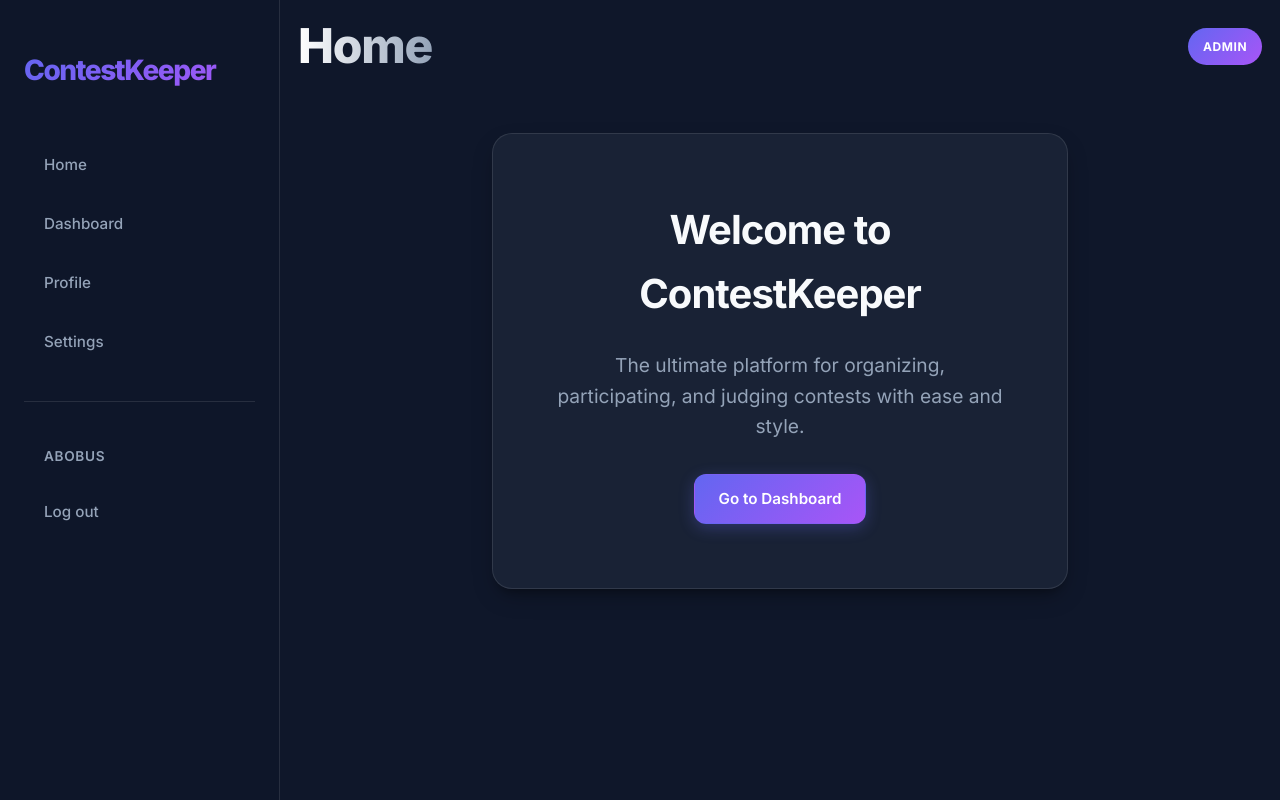
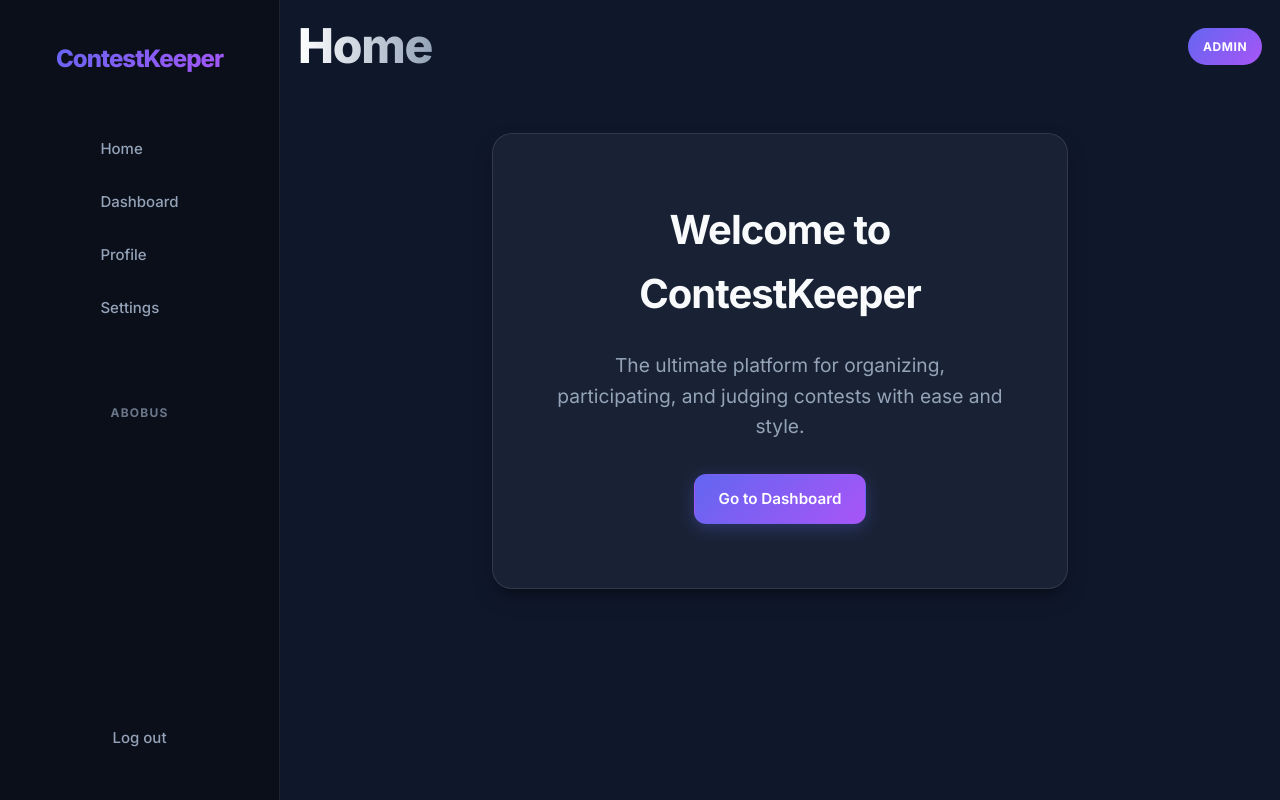
Before and after one commit to yourbrolol/team404NotFound, a Django app: page / in a window 1280 px wide. Run offline with Django 5.2, Linux system fonts and the light colour scheme; a user stored in the database is signed in.

Commit message:
андрей лох

```diff
--- a/ContestKeeper/app/static/css/common.css
+++ b/ContestKeeper/app/static/css/common.css
@@ -38,7 +38,9 @@ body {
 }
 
 /* Typography */
-h1, h2, h3 {
+h1,
+h2,
+h3 {
     color: var(--text-main);
     letter-spacing: -0.025em;
 }
@@ -53,7 +55,8 @@ h1, h2, h3 {
 }
 
 /* Components */
-.glass-panel, .contest-card {
+.glass-panel,
+.contest-card {
     display: flex;
     background: var(--bg-card);
     backdrop-filter: blur(12px);
@@ -68,7 +71,8 @@ h1, h2, h3 {
     flex-direction: column;
 }
 
-.glass-panel:hover, .contest-card:hover {
+.glass-panel:hover,
+.contest-card:hover {
     transform: translateY(-4px);
     border-color: rgba(99, 102, 241, 0.4);
     background: rgba(30, 41, 59, 0.9);
@@ -87,7 +91,8 @@ h1, h2, h3 {
     text-decoration: none;
     transition: all 0.2s ease;
     cursor: pointer;
-    border: 1px solid transparent; /* Match the box model of tinted buttons */
+    border: 1px solid transparent;
+    /* Match the box model of tinted buttons */
     gap: 0.5rem;
 }
 
@@ -222,8 +227,10 @@ select:focus {
         gap: 1.25rem;
     }
 
-    .glass-panel, .contest-card {
-        min-width: 0;          /* allow shrinking inside grid */
+    .glass-panel,
+    .contest-card {
+        min-width: 0;
+        /* allow shrinking inside grid */
         min-height: 0;
         padding: 1.5rem;
     }
@@ -255,11 +262,13 @@ select:focus {
     }
 
     .contest-grid {
-        grid-template-columns: 1fr;   /* single column */
+        grid-template-columns: 1fr;
+        /* single column */
         gap: 1rem;
     }
 
-    .glass-panel, .contest-card {
+    .glass-panel,
+    .contest-card {
         padding: 1.25rem;
         border-radius: 1rem;
     }
@@ -285,3 +294,73 @@ select:focus {
         padding: 0.4rem 1rem;
     }
 }
+
+:root {
+    --nav-bg: rgba(15, 15, 20, 0.8);
+    /* Полупрозрачный темный */
+    --accent: #7d5fff;
+    /* Фиолетовый акцент */
+    --text: #ffffff;
+}
+
+.navbar {
+    background: var(--nav-bg);
+    backdrop-filter: blur(10px);
+    /* Эффект матового стекла */
+    border-bottom: 1px solid rgba(255, 255, 255, 0.1);
+    position: sticky;
+    top: 0;
+    z-index: 1000;
+    padding: 0.8rem 2rem;
+}
+
+.nav-container {
+    max-width: 1200px;
+    margin: 0 auto;
+    display: flex;
+    justify-content: space-between;
+    align-items: center;
+}
+
+.nav-logo {
+    font-size: 1.5rem;
+    font-weight: bold;
+    color: var(--text);
+    text-decoration: none;
+    letter-spacing: 1px;
+}
+
+.nav-logo span {
+    color: var(--accent);
+}
+
+.nav-links {
+    list-style: none;
+    display: flex;
+    gap: 2rem;
+    align-items: center;
+}
+
+.nav-links a {
+    color: rgba(255, 255, 255, 0.7);
+    text-decoration: none;
+    font-size: 0.95rem;
+    transition: 0.3s;
+}
+
+.nav-links a:hover {
+    color: var(--accent);
+}
+
+.nav-btn {
+    background: var(--accent);
+    color: white !important;
+    padding: 0.5rem 1.2rem;
+    border-radius: 8px;
+    font-weight: 500;
+}
+
+.nav-btn:hover {
+    filter: brightness(1.2);
+    box-shadow: 0 0 15px rgba(125, 95, 255, 0.4);
+}
--- a/ContestKeeper/app/static/css/nav.css
+++ b/ContestKeeper/app/static/css/nav.css
@@ -1,53 +1,96 @@
+:root {
+    --nav-bg: #0b0f1a;
+    --nav-glass: rgba(15, 23, 42, 0.85);
+    --nav-link-hover: rgba(255, 255, 255, 0.04);
+    --nav-link-active: rgba(99, 102, 241, 0.1);
+    --nav-border: rgba(255, 255, 255, 0.08);
+    --nav-primary: #6366f1;
+    --nav-secondary: #a855f7;
+    --nav-text-main: #f8fafc;
+    --nav-text-muted: #94a3b8;
+    --nav-width: 280px;
+}
+
 body {
-    padding-left: 280px;
+    padding-left: var(--nav-width);
+    background-color: #0f172a;
+    transition: padding 0.3s ease;
 }
 
 /* ── Mobile top bar ── */
 .nav-topbar {
     display: none;
+    position: fixed;
+    top: 0;
+    left: 0;
+    right: 0;
+    height: 64px;
+    background: var(--nav-glass);
+    backdrop-filter: blur(12px);
+    -webkit-backdrop-filter: blur(12px);
+    border-bottom: 1px solid var(--nav-border);
+    align-items: center;
+    justify-content: space-between;
+    padding: 0 1.5rem;
+    z-index: 1002;
 }
 
 /* ── Hamburger button ── */
 .nav-hamburger {
     display: none;
-    background: none;
-    border: none;
+    background: var(--nav-link-hover);
+    border: 1px solid var(--nav-border);
     cursor: pointer;
-    padding: 0.5rem;
-    color: white;
+    padding: 0.6rem;
+    color: var(--nav-text-main);
     flex-direction: column;
     gap: 5px;
-    border-radius: 0.5rem;
-    transition: background 0.2s;
+    border-radius: 0.75rem;
+    transition: all 0.2s cubic-bezier(0.4, 0, 0.2, 1);
+    width: 40px;
+    height: 40px;
+    justify-content: center;
+    align-items: center;
 }
 
 .nav-hamburger:hover {
     background: rgba(255, 255, 255, 0.08);
+    transform: scale(1.05);
 }
 
 .nav-hamburger span {
     display: block;
-    width: 22px;
+    width: 20px;
     height: 2px;
-    background: white;
-    border-radius: 2px;
-    transition: transform 0.3s ease, opacity 0.3s ease;
-    transform-origin: center;
+    background: currentColor;
+    border-radius: 4px;
+    transition: all 0.3s cubic-bezier(0.4, 0, 0.2, 1);
 }
 
-.nav-hamburger.open span:nth-child(1) { transform: translateY(7px) rotate(45deg); }
-.nav-hamburger.open span:nth-child(2) { opacity: 0; }
-.nav-hamburger.open span:nth-child(3) { transform: translateY(-7px) rotate(-45deg); }
+.nav-hamburger.open span:nth-child(1) {
+    transform: translateY(7px) rotate(45deg);
+}
+
+.nav-hamburger.open span:nth-child(2) {
+    opacity: 0;
+    transform: scaleX(0);
+}
+
+.nav-hamburger.open span:nth-child(3) {
+    transform: translateY(-7px) rotate(-45deg);
+}
 
 /* ── Nav overlay backdrop ── */
 .nav-overlay {
     display: none;
     position: fixed;
     inset: 0;
-    background: rgba(0, 0, 0, 0.55);
+    background: rgba(2, 6, 23, 0.6);
+    backdrop-filter: blur(4px);
+    -webkit-backdrop-filter: blur(4px);
     z-index: 999;
     opacity: 0;
-    transition: opacity 0.3s ease;
+    transition: opacity 0.4s ease;
 }
 
 .nav-overlay.visible {
@@ -55,167 +98,162 @@ body {
 }
 
 #nav {
-    background: rgba(15, 23, 42, 0.95);
-    backdrop-filter: blur(20px);
-    -webkit-backdrop-filter: blur(20px);
-    color: white;
-    padding: 0;
-    margin: 0;
-    width: 280px;
+    background: var(--nav-bg);
+    color: var(--nav-text-main);
+    width: var(--nav-width);
     height: 100vh;
     position: fixed;
     top: 0;
     left: 0;
-    border-right: 1px solid var(--border);
+    border-right: 1px solid var(--nav-border);
     z-index: 1000;
-    overflow-y: auto;
+    display: flex;
+    flex-direction: column;
+    transition: transform 0.4s cubic-bezier(0.4, 0, 0.2, 1);
 }
 
 .nav-container {
     display: flex;
     flex-direction: column;
-    padding: 3rem 1.5rem;
+    padding: 2.5rem 1.5rem;
     height: 100%;
 }
 
 .nav-logo {
-    font-size: 1.75rem;
+    font-size: 1.5rem;
     font-weight: 800;
     color: white;
     text-decoration: none;
     margin-bottom: 3rem;
-    background: linear-gradient(135deg, var(--primary) 0%, var(--secondary) 100%);
+    display: flex;
+    align-items: center;
+    gap: 0.75rem;
+    background: linear-gradient(135deg, var(--nav-primary) 0%, var(--nav-secondary) 100%);
     -webkit-background-clip: text;
     background-clip: text;
     -webkit-text-fill-color: transparent;
-    letter-spacing: -0.05em;
+    letter-spacing: -0.04em;
+    padding: 0 0.5rem;
 }
 
 .nav-links {
     display: flex;
     flex-direction: column;
-    gap: 0.75rem;
+    gap: 0.5rem;
+    flex: 1;
 }
 
 .nav-link {
-    color: var(--text-muted);
+    color: var(--nav-text-muted);
     text-decoration: none;
-    padding: 0.875rem 1.25rem;
+    padding: 0.75rem 1rem;
     border-radius: 0.75rem;
-    transition: all 0.2s ease;
-    font-size: 0.95rem;
+    transition: all 0.25s cubic-bezier(0.4, 0, 0.2, 1);
+    font-size: 0.9375rem;
     font-weight: 500;
     display: flex;
     align-items: center;
     text-align: left;
     background: transparent;
-    border: none;
+    border: 1px solid transparent;
     cursor: pointer;
     width: 100%;
     font-family: inherit;
+    position: relative;
+    overflow: hidden;
 }
 
 .nav-link:hover {
-    color: white;
-    background: rgba(255, 255, 255, 0.05);
+    color: var(--nav-text-main);
+    background: var(--nav-link-hover);
     transform: translateX(4px);
 }
 
 .nav-link.active {
-    color: white;
-    background: var(--primary);
-    box-shadow: 0 4px 12px rgba(99, 102, 241, 0.2);
+    color: #fff;
+    background: var(--nav-link-active);
+    border-color: rgba(99, 102, 241, 0.2);
+}
+
+.nav-link.active::before {
+    content: '';
+    position: absolute;
+    left: 0;
+    top: 25%;
+    height: 50%;
+    width: 3px;
+    background: var(--nav-primary);
+    border-radius: 0 4px 4px 0;
 }
 
 .nav-auth-divider {
-    margin: 1.5rem 0;
+    margin: 1.5rem 0.5rem;
     border: none;
-    border-top: 1px solid var(--border);
+    border-top: 1px solid var(--nav-border);
 }
 
 .nav-user {
-    padding: 0.5rem 1.25rem;
-    font-size: 0.85rem;
-    font-weight: 600;
-    color: var(--text-muted);
+    padding: 0.5rem 1rem;
+    font-size: 0.75rem;
+    font-weight: 700;
+    color: var(--nav-text-muted);
     text-transform: uppercase;
-    letter-spacing: 0.05em;
+    letter-spacing: 0.1em;
+    opacity: 0.7;
 }
 
 .nav-logout-form {
-    display: block;
     margin-top: auto;
+    padding-top: 1rem;
+}
+
+/* ── Specific for the Logout button to stand out if needed ── */
+.nav-logout-form .nav-link:hover {
+    color: #ef4444;
+    background: rgba(239, 68, 68, 0.08);
 }
 
 /* ━━━━━━━━━━━━━━━━━━━━━━━━━━━━━━━━━━
-   Tablet / Mobile  (≤ 900px)
+   Tablet / Mobile  (≤ 1024px)
    ━━━━━━━━━━━━━━━━━━━━━━━━━━━━━━━━━━ */
-@media (max-width: 900px) {
-
-    /* Remove desktop sidebar space */
+@media (max-width: 1024px) {
     body {
         padding-left: 0 !important;
-        padding-top: 60px; /* room for the top bar */
+        padding-top: 64px;
     }
 
-    /* Slide-in sidebar */
+    .nav-topbar {
+        display: flex;
+    }
+
+    .nav-hamburger {
+        display: flex;
+    }
+
     #nav {
         transform: translateX(-100%);
-        transition: transform 0.3s cubic-bezier(0.4, 0, 0.2, 1);
-        z-index: 1000;
-        width: 260px;
+        box-shadow: 20px 0 50px rgba(0, 0, 0, 0.3);
+        width: 280px;
     }
 
     #nav.nav-open {
         transform: translateX(0);
     }
 
-    /* Show overlay when nav is open — starts below the 60px top bar */
     .nav-overlay {
         display: block;
-        top: 60px;   /* don't cover the hamburger button */
-    }
-
-    /* Sticky top bar visible on mobile/tablet */
-    .nav-topbar {
-        display: flex;
-        position: fixed;
-        top: 0;
-        left: 0;
-        right: 0;
-        height: 60px;
-        background: rgba(15, 23, 42, 0.97);
-        backdrop-filter: blur(20px);
-        -webkit-backdrop-filter: blur(20px);
-        border-bottom: 1px solid var(--border);
-        align-items: center;
-        justify-content: space-between;
-        padding: 0 1.25rem;
-        z-index: 1002; /* must be above overlay (999) and nav (1000) */
-    }
-
-    .nav-topbar-logo {
-        font-size: 1.25rem;
-        font-weight: 800;
-        text-decoration: none;
-        background: linear-gradient(135deg, var(--primary) 0%, var(--secondary) 100%);
-        -webkit-background-clip: text;
-        background-clip: text;
-        -webkit-text-fill-color: transparent;
-        letter-spacing: -0.05em;
-    }
-
-    /* Show hamburger */
-    .nav-hamburger {
-        display: flex;
     }
 }
 
 /* ━━━━━━━━━━━━━━━━━━━━━━━━━━━━━━━━━━
-   Phone  (≤ 480px)
+   Accessibility / Reduced Motion
    ━━━━━━━━━━━━━━━━━━━━━━━━━━━━━━━━━━ */
-@media (max-width: 480px) {
-    .nav-topbar-logo {
-        font-size: 1.1rem;
+@media (prefers-reduced-motion: reduce) {
+
+    #nav,
+    .nav-link,
+    .nav-hamburger,
+    .nav-overlay {
+        transition: none !important;
     }
 }
```
Also changed, not shown: ContestKeeper/app/templates/app/team.html (+28 -7 lines), ContestKeeper/app/templates/app/teams.html (+25 -6 lines), ContestKeeper/app/static/css/team.css (added).
